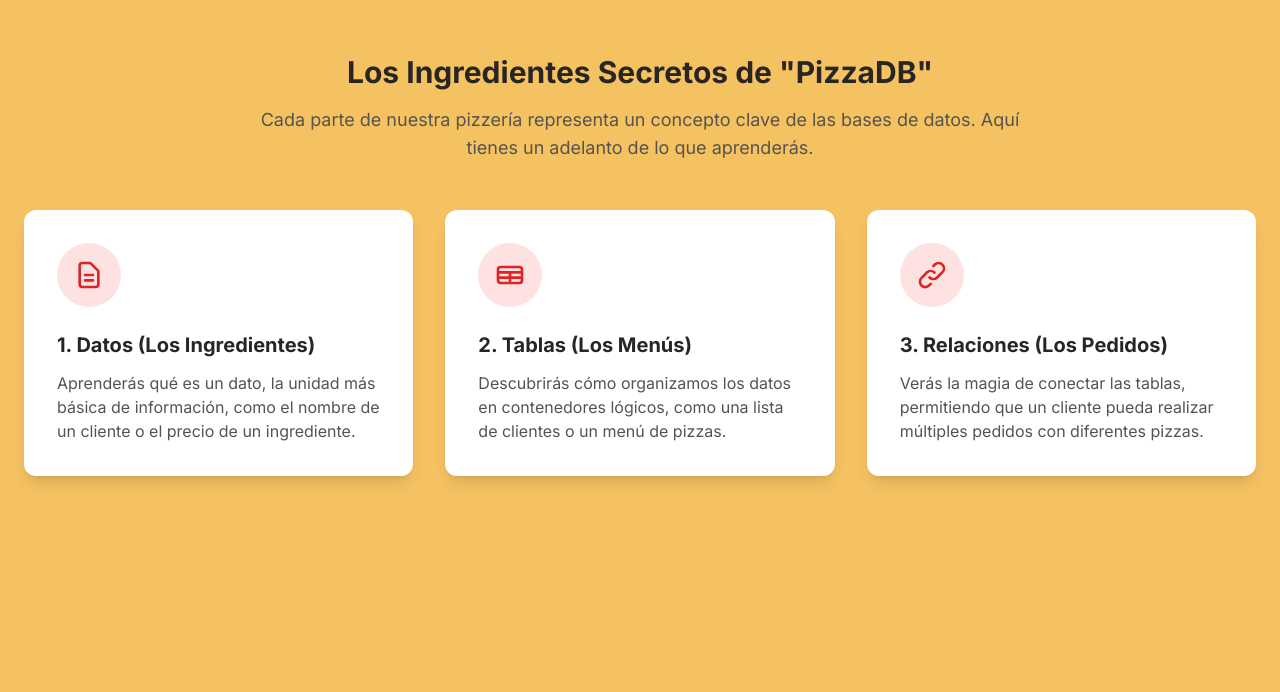
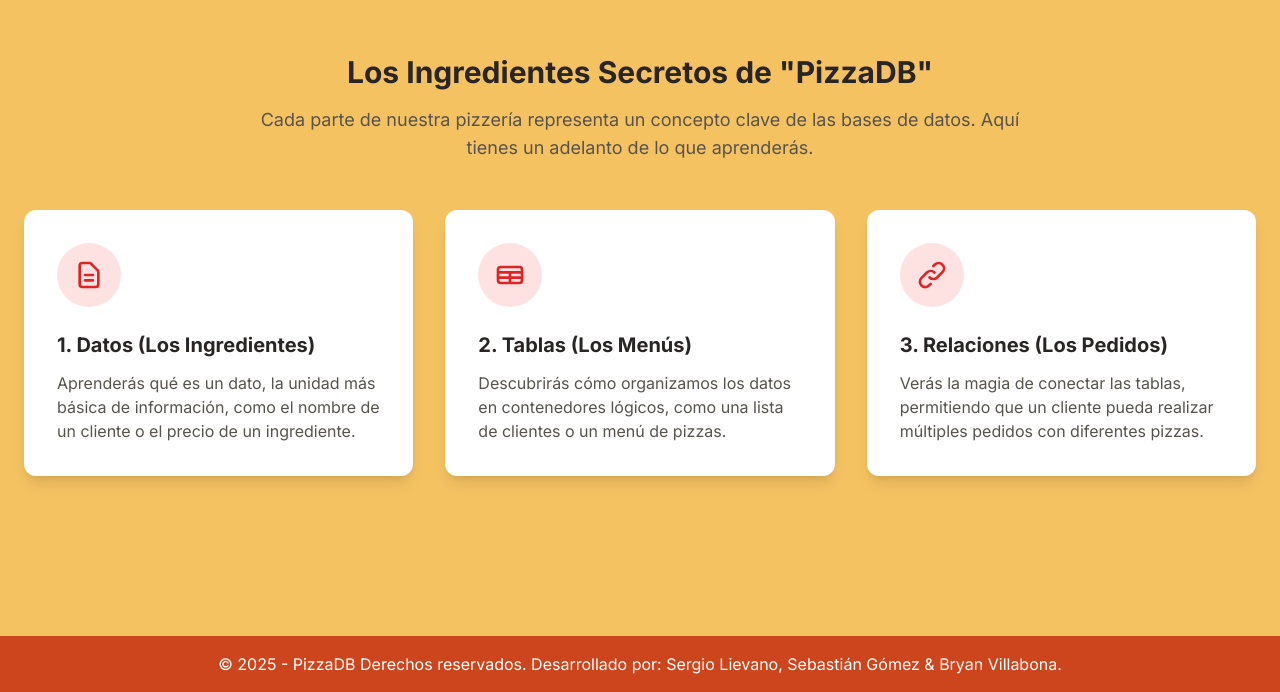
Before and after one commit to Sebas404040/PIZZADB, a plain HTML site: page index.html in a window 1280 px wide. Shown: the part 730-1422 px from the top of the page. Before the commit the page ends 1302 px from the top, so only its background shows below. Drawn offline with nearby package versions, Linux system fonts and the light colour scheme.

Commit message:
feat: :sparkles: The "footer" is added, this same will be used for the other pages.
By @BryanVillabona

```diff
--- a/index.html
+++ b/index.html
@@ -92,8 +92,10 @@
 
     </main>
 
-    <footer>
-
+    <footer class="text-white mt-16">
+        <div class="container mx-auto px-6 py-4 text-center">
+            <p>&copy; 2025 - PizzaDB Derechos reservados. Desarrollado por: Sergio Lievano, Sebastián Gómez & Bryan Villabona.</p>
+        </div>
     </footer>
 
 </body>
```
